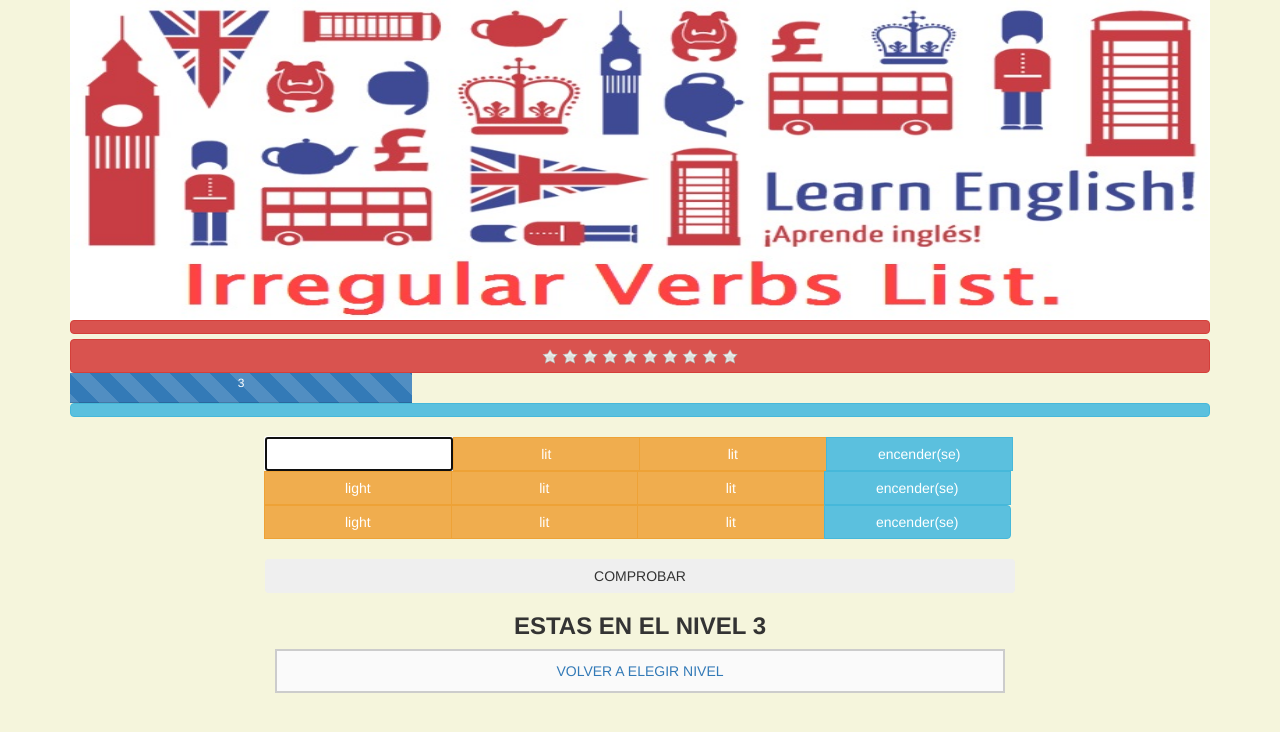
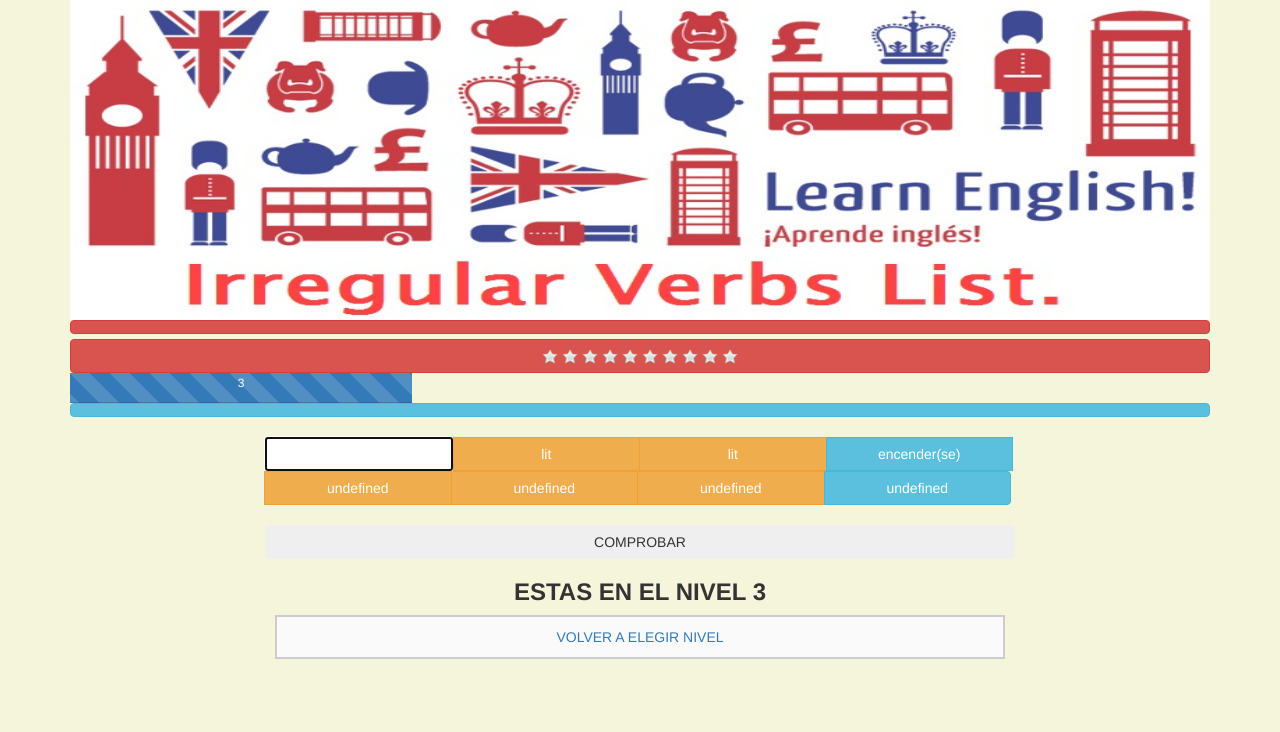
Before and after one commit to izuz/verbos, a website: page public_html/nivel3.html in a window 1280 px wide. Drawn offline with Linux system fonts and the light colour scheme.

Commit message:
niveles modificados, hay que ocultar un verbo y ver si funciona el comprobar

```diff
--- a/public_html/nivel3.html
+++ b/public_html/nivel3.html
@@ -154,15 +154,15 @@
                 $('#botones').append('<button id="boton3" class="btn btn-warning" style="width:25%;">' + verbos[siguiente][2] + ' </button> ');
                 $('#botones').append('<button id="boton4" class="btn btn-info " style="width:25%;">' + verbos[siguiente][3] + ' </button> ');
 
-                $('#botones').append('<button id="boton5" class="btn btn-warning" style="width:25%;">' + verbos[siguiente][0] + ' </button> ');
-                $('#botones').append('<button id="boton6" class="btn btn-warning" style="width:25%;">' + verbos[siguiente][1] + ' </button> ');
-                $('#botones').append('<button id="boton7" class="btn btn-warning" style="width:25%;">' + verbos[siguiente][2] + ' </button> ');
-                $('#botones').append('<button id="boton8" class="btn btn-info " style="width:25%;">' + verbos[siguiente][3] + ' </button> ');
+                $('#botones').append('<button id="boton5" class="btn btn-warning" style="width:25%;">' + verbos[siguiente][4] + ' </button> ');
+                $('#botones').append('<button id="boton6" class="btn btn-warning" style="width:25%;">' + verbos[siguiente][5] + ' </button> ');
+                $('#botones').append('<button id="boton7" class="btn btn-warning" style="width:25%;">' + verbos[siguiente][6] + ' </button> ');
+                $('#botones').append('<button id="boton8" class="btn btn-info " style="width:25%;">' + verbos[siguiente][7] + ' </button> ');
 
-                $('#botones').append('<button id="boton9" class="btn btn-warning" style="width:25%;">' + verbos[siguiente][0] + ' </button> ');
-                $('#botones').append('<button id="boton10" class="btn btn-warning" style="width:25%;">' + verbos[siguiente][1] + ' </button> ');
-                $('#botones').append('<button id="boton11" class="btn btn-warning" style="width:25%;">' + verbos[siguiente][2] + ' </button> ');
-                $('#botones').append('<button id="boton12" class="btn btn-info " style="width:25%;">' + verbos[siguiente][3] + ' </button> ');
+               //  $('#botones').append('<button id="boton9" class="btn btn-warning" style="width:25%;">' + verbos[siguiente][8] + ' </button> ');
+              //  $('#botones').append('<button id="boton10" class="btn btn-warning" style="width:25%;">' + verbos[siguiente][9] + ' </button> ');
+             //   $('#botones').append('<button id="boton11" class="btn btn-warning" style="width:25%;">' + verbos[siguiente][10] + ' </button> ');
+            //  $('#botones').append('<button id="boton12" class="btn btn-info " style="width:25%;">' + verbos[siguiente][11] + ' </button> ');
 
                 $('#boton' + numeroCaja).replaceWith('<input id="caja" class="input-small text-center" style="float:left; height: 34px; width:25%;">');
 
@@ -268,7 +268,7 @@
                     });
                     contador += 0.50;
                 } else {
-                    $('#comprueba').html('MAAAL!').addClass("btn-danger");
+                    $('#comprueba').html('PRUEBA DE NUEVO!').addClass("btn-danger");
                     contador = 0;
                 }
             }
```
Also changed, not shown: public_html/nivel1.html (+1 -1 lines), public_html/nivel2.html (+5 -5 lines).
